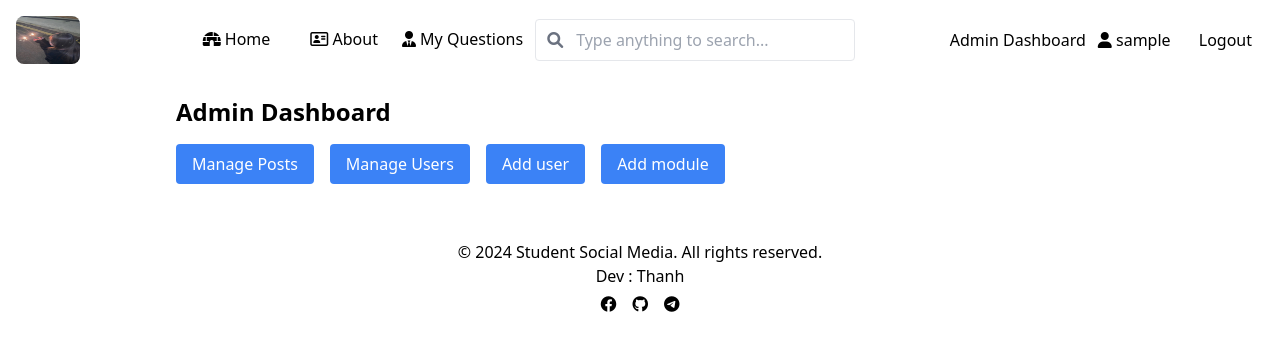
After one commit to Ponie25/cwPHP, a PHP site: page /PHP/admin_dashboard.php in a window 1280 px wide. The commit adds this page. Shown: the top 351 px of the page. Run offline with PHP 8.4, Linux system fonts and the light colour scheme; the visitor is signed in with stand-in values (Sample User, id 1); data that the repository does not hold is empty.

Commit message:
Gan xong roi

```diff
--- a/JS/script.js
+++ b/JS/script.js
@@ -1,12 +1,8 @@
-function uploadModal() {
-    document.getElementById("uploadModal").classList.toggle("hidden");
-}
 
 function toggleModal(modalID) {
     document.getElementById(modalID).classList.toggle("hidden");
 }
 
-<<<<<<< HEAD
 function openEditModal(id, title, content) {
     // Set the values in the modal fields
     document.getElementById('postId').value = id;
@@ -16,14 +12,5 @@ function openEditModal(id, title, content) {
     // Display the modal
     document.getElementById('editModal').classList.remove('hidden');
 }
-=======
-function openEditModal(postId, title, content) {
-    // Set the values in the modal
-    document.getElementById('editPostId').value = postId;
-    document.getElementById('editTitle').value = title;
-    document.getElementById('editContent').value = content;
 
-    // Show the modal
-    toggleModal('editModal');
-}
->>>>>>> 574914f (New update)
+console.log("Script loaded");
--- /dev/null
+++ b/PHP/admin_dashboard.php
@@ -0,0 +1,135 @@
+<?php
+session_start();
+include $_SERVER['DOCUMENT_ROOT'] . '/PHP-Web-main/PHP/config/db.php';
+
+// Check if user is logged in and is admin
+if (!isset($_SESSION['user_id']) || $_SESSION['role'] !== 1) {
+    header("Location: ../index.php");
+    exit;
+}
+
+// Fetch all posts for management
+$stmt = $pdo->query("SELECT * FROM posts ORDER BY created_at DESC");
+$posts = $stmt->fetchAll(PDO::FETCH_ASSOC);
+
+// Fetch all users for management
+$userStmt = $pdo->query("SELECT * FROM users ORDER BY created_at DESC");
+$users = $userStmt->fetchAll(PDO::FETCH_ASSOC);
+
+$title = 'Admin Dashboard';
+
+// Start output buffering to capture the main content
+ob_start();
+?>
+
+<main class="p-4">
+    <h1 class="text-2xl font-bold mb-4">Admin Dashboard</h1>
+    <!-- Toggle Buttons -->
+    <div class="flex space-x-4 mb-6">
+        <button onclick="toggleModal('managepostModal')" class="bg-blue-500 text-white px-4 py-2 rounded">Manage Posts</button>
+        <button onclick="toggleModal('manageuserModal')" class="bg-blue-500 text-white px-4 py-2 rounded">Manage Users</button>
+        <button onclick="toggleModal('adduserModal')" class="bg-blue-500 text-white px-4 py-2 rounded">Add user</button>
+        <button onclick="toggleModal('addmoduleModal')" class="bg-blue-500 text-white px-4 py-2 rounded">Add module</button>
+    </div>
+
+    <!-- Manage Posts Modal -->
+    <div id="managepostModal" class="hidden mb-6">
+        <h2 class="text-xl font-semibold mb-3">Manage Posts</h2>
+        <?php foreach ($posts as $post): ?>
+            <div class="flex bg-white shadow-lg rounded-lg p-4 mb-4">
+                <div class="flex-grow">
+                    <h2 class="text-xl font-bold"><?php echo htmlspecialchars($post['title']); ?></h2>
+                    <p><?php echo htmlspecialchars($post['content']); ?></p>
+
+                    <!-- Display Image if Available -->
+                    <?php if (!empty($post['image'])): ?>
+                        <img src="<?php echo htmlspecialchars($post['image']); ?>" alt="Post Image" class="w-32 h-auto mt-4 rounded-lg">
+                    <?php endif; ?>
+
+                    <p class="text-gray-500 text-sm">Posted on <?php echo $post['created_at']; ?></p>
+                </div>
+
+                <!-- Edit Post -->
+                <div class="mr-2">
+                    <form action="edit_post.php" method="get">
+                        <input type="hidden" name="post_id" value="<?php echo $post['id']; ?>">
+                        <button type="submit" class="hover:text-blue-900 focus:outline-none">
+                            <i class="fa-solid fa-pen-to-square"></i>
+                        </button>
+                    </form>
+                </div>
+
+                <!-- Delete Post -->
+                <div class="ml-auto">
+                    <form action="delete_post.php" method="post">
+                        <input type="hidden" name="post_id" value="<?php echo $post['id']; ?>">
+                        <button type="submit" class="hover:text-red-900 focus:outline-none">
+                            <i class="fa-solid fa-trash"></i>
+                        </button>
+                    </form>
+                </div>
+            </div>
+        <?php endforeach; ?>
+    </div>
+
+    <!-- Manage Users Modal -->
+    <div id="manageuserModal" class="hidden">
+        <h2 class="text-xl font-semibold mb-3">Manage Users</h2>
+        <?php foreach ($users as $user): ?>
+            <div class="bg-white shadow-lg rounded-lg p-4 mb-4">
+                <p><strong>Username:</strong> <?php echo htmlspecialchars($user['username']); ?></p>
+                <p><strong>Role:</strong> <?php echo $user['role'] ? 'Admin' : 'User'; ?></p>
+                <p><strong>Created_at:</strong> <?php echo htmlspecialchars($user['created_at']); ?></p>
+
+                <!-- Admin controls for each user -->
+                <?php if ($user['role'] !== 1): // Prevent self-deletion for admin ?>
+                    <form action="delete_user.php" method="post" onsubmit="return confirm('Are you sure you want to delete this user?');">
+                        <input type="hidden" name="user_id" value="<?php echo $user['id']; ?>">
+                        <button type="submit" class="hover:text-red-700 focus:outline-none">Delete User</button>
+                    </form>
+                <?php endif; ?>
+            </div>
+        <?php endforeach; ?>
+    </div>
+
+    <!-- Add User Modal -->
+    <div id="adduserModal" class="fixed inset-0 flex items-center justify-center bg-black bg-opacity-50 hidden">
+        <div class="bg-white p-6 rounded-lg w-1/3">
+            <h2 class="text-xl font-bold mb-4">Add user</h2>
+            <form action="/PHP-Web-main/PHP/add_user.php" method="POST" enctype="multipart/form-data">
+                <!-- Username -->
+                <input type="text" name="username" placeholder="Enter username" class="w-full p-2 border mb-4">
+                <!-- Password -->
+                <input type="text" name="password" placeholder="Enter password" class="w-full p-2 border mb-4">
+                <!-- Role -->
+                <select name="role" id="role" class="w-full p-2 border mb-4">
+                    <option value="0">User</option>
+                    <option value="1">Admin</option>
+                </select>
+                <div class="flex space-x-4 justify-between">
+                    <button type="submit" class="bg-blue-500 text-white px-4 py-2 rounded-lg">Add</button>
+                    <button type="button" onclick="toggleModal('adduserModal')" class="text-red-500 px-4 py-2">Cancel</button>
+                </div>
+            </form>
+        </div>
+    </div>
+
+    <!-- Add Module Modal -->
+    <div id="addmoduleModal" class="fixed inset-0 flex items-center justify-center bg-black bg-opacity-50 hidden">
+        <div class="bg-white p-6 rounded-lg w-1/3">
+            <h2 class="text-xl font-bold mb-4">Add user</h2>
+            <form action="/PHP-Web-main/PHP/add_module.php" method="POST" enctype="multipart/form-data">
+                <!-- Module name -->
+                <input type="text" name="module_name" placeholder="Enter Module name" class="w-full p-2 border mb-4">
+                <div class="flex space-x-4 justify-between">
+                    <button type="submit" class="bg-blue-500 text-white px-4 py-2 rounded-lg">Add</button>
+                    <button type="button" onclick="toggleModal('addmoduleModal')" class="text-red-500 px-4 py-2">Cancel</button>
+                </div>
+            </form>
+        </div>
+    </div>
+</main>
+
+<?php
+$content = ob_get_clean();
+include '../Template/layout.html.php';
--- a/PHP/process_edit.php
+++ b/PHP/process_edit.php
@@ -7,6 +7,7 @@ if ($_SERVER['REQUEST_METHOD'] === 'POST' && isset($_POST['post_id'])) {
     $postId = $_POST['post_id'];
     $title = trim($_POST['title']);
     $content = trim($_POST['content']);
+    $module_id = $_POST['module_id'];
 
     // Fetch current image path
     $stmt = $pdo->prepare("SELECT image FROM posts WHERE id = :post_id");
@@ -31,8 +32,8 @@ if ($_SERVER['REQUEST_METHOD'] === 'POST' && isset($_POST['post_id'])) {
     }
 
     // SQL update post
-    $stmt = $pdo->prepare("UPDATE posts SET title = :title, content = :content, image = :image WHERE id = :post_id");
-    $stmt->execute(['title' => $title, 'content' => $content, 'image' => $imagePath, 'post_id' => $postId]);
+    $stmt = $pdo->prepare("UPDATE posts SET title = :title, content = :content, image = :image , module_id = :module_id WHERE id = :post_id");
+    $stmt->execute(['title' => $title, 'content' => $content, 'image' => $imagePath, 'post_id' => $postId, 'module_id' => $module_id]);
 
     // Redirect back to my_question.php
     header("Location: my_question.php");
--- /dev/null
+++ b/PHP/session_start.php
@@ -0,0 +1,4 @@
+<?php
+if (session_status() === PHP_SESSION_NONE) {
+    session_start();
+}
--- a/Template/layout.html.php
+++ b/Template/layout.html.php
@@ -1,3 +1,4 @@
+<?php include $_SERVER['DOCUMENT_ROOT'] . '/PHP-Web-main/PHP/session_start.php'; ?>
 <!DOCTYPE html>
 <html>
 <head>
@@ -24,8 +25,13 @@
                 <input type="text" name="search" placeholder="Type anything to search..."
                     class="pl-10 hover:text-yellow-900 px-3 py-2 border rounded w-full md:w-64 lg:w-80"">
             </form>
+        </div>
+        <!-- Admin Dashboard -->
+        <?php if (isset($_SESSION['role']) && $_SESSION['role'] === 1): ?>
+            <a href="/PHP-Web-main/PHP/admin_dashboard.php" class="hover:text-blue-700">Admin Dashboard</a>
+        <?php endif; ?>
 
-        </div>
+
 
         <!-- Login/Register section -->
         <div class="login flex space-x-4">
@@ -36,7 +42,7 @@
                         <i class="fa-solid fa-user"></i>
                         <?php echo htmlspecialchars($_SESSION['username']); ?>
                     </a>
-                    <a href="PHP/process_logout.php" class="hover:text-yellow-900 px-3 py-2 rounded">Logout</a>
+                    <a href="/PHP-Web-main/PHP/process_logout.php" class="hover:text-yellow-900 px-3 py-2 rounded">Logout</a>
                 </div>
             <?php else: ?>
                 <!-- Show Login and Register buttons if not logged in -->
@@ -73,6 +79,21 @@
         <div class="bg-white p-6 rounded-lg w-1/3">
             <h2 class="text-xl font-bold mb-4">Upload Post</h2>
             <form action="/PHP-Web-main/PHP/upload_post.php" method="POST" enctype="multipart/form-data">
+                <!-- Module -->
+                <!-- SQL statement to show all modules -->
+                <?php
+                $stmt = $pdo->query("SELECT id, module_name FROM modules");
+                $modules = $stmt->fetchAll(PDO::FETCH_ASSOC);
+                ?>
+
+                <!-- Module Selection -->
+                <select name="module_id" id="module" required class="w-full p-2 border mb-4">
+                    <option value="">Select Module</option>
+                    <?php foreach ($modules as $module): ?>
+                        <option value="<?= $module['id'] ?>"><?= htmlspecialchars($module['module_name']) ?></option>
+                    <?php endforeach; ?>
+                </select>
+
                 <!-- Title -->
                 <input type="text" name="title" placeholder="Title" class="w-full p-2 border mb-4">
                 <!-- Content -->
@@ -115,7 +136,7 @@
         </div>
     </div>
 
-    <script src="/PHP-Web-Main/JS/script.js"></script>
+    <script src="/PHP-Web-main/JS/script.js"></script>
 
 
 </body>
```
Also changed, not shown: PHP/add_module.php (added, +29 -0 lines), PHP/add_user.php (added, +33 -0 lines), PHP/delete_user.php (added, +25 -0 lines), PHP/edit_post.php (+14 -41 lines), PHP/my_question.php (+17 -8 lines), PHP/process_login.php (+13 -21 lines), PHP/upload_post.php (+4 -6 lines), index.php (+19 -7 lines), uploads/67249cce9f768-ec9dd32c001ab51f4637a6d56b0e22e1.png (added), uploads/67249ee23ec35-mobile-legends-miya-build-guide.png (added).
